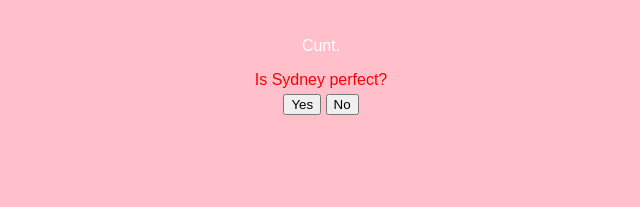
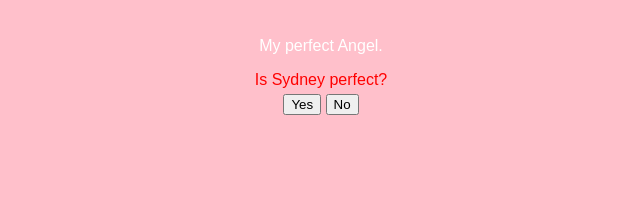
Before and after one commit to bdaly101/APP, a plain HTML site: page index.html in a window 1280 px wide. Shown: the part 358-565 px from the top of the page, 319-959 px from the left. Drawn offline with Linux system fonts and the light colour scheme.

Commit message:
Added message

```diff
--- a/index.html
+++ b/index.html
@@ -8,7 +8,7 @@
     <header>Sydney</header>
     <h2>The most beautiful girl in the whole wide world.</h2>
     <img src="syd-flower.jpeg" alt="Picture of Sydney holding a flower">
-    <p>Cunt.</p>
+    <p>My perfect Angel.</p>
     <div id="question">
         <p>Is Sydney perfect?</p>
         <button onclick="giveAnswer('yes')">Yes</button>
```
